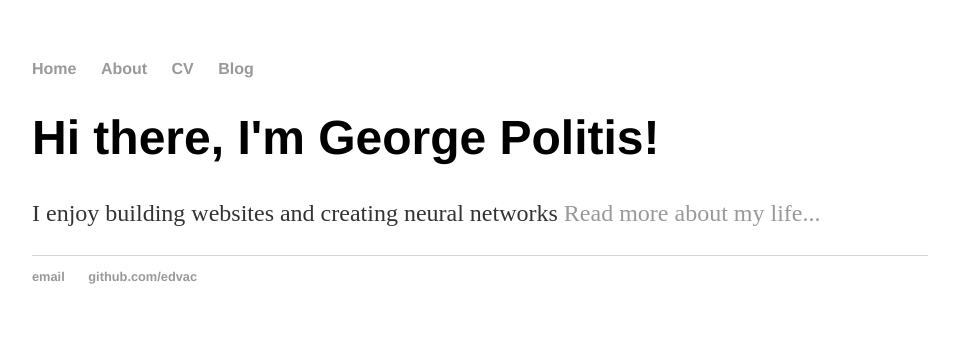
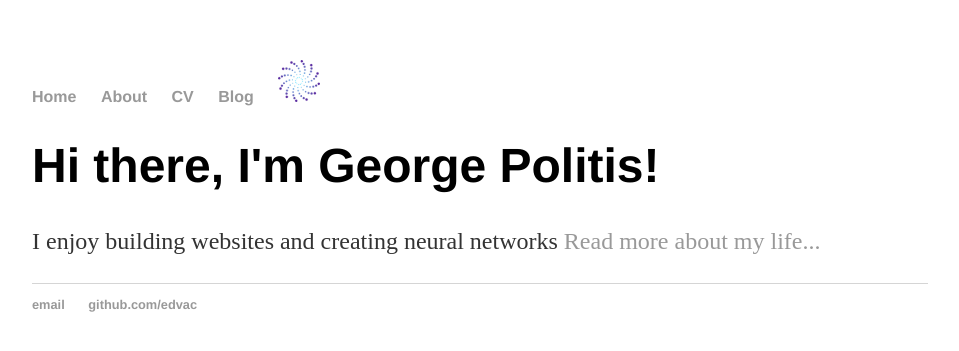
Before and after one commit to Edvac/edvac.github.io, a Jekyll site: the page built from index.html, in a window 1280 px wide. Shown: the top 351 px of the page, without its empty margins (160-1119 px from the left). Built offline with Jekyll 4.4.1, drawn with Linux system fonts in a browser that asks for light colours.

Commit message:
Update default.html

```diff
--- a/_layouts/default.html
+++ b/_layouts/default.html
@@ -12,6 +12,7 @@
 		        	<li><a href="/about">About</a></li>
 	        		<li><a href="/cv">CV</a></li>
 	        		<li><a href="/blog">Blog</a></li>
+				<li><img src="galaxy_logo.png" alt="Smiley face" height="42" width="42"> </li>
 	    		</ul>
 			</nav>
 			<div class="container">
```
